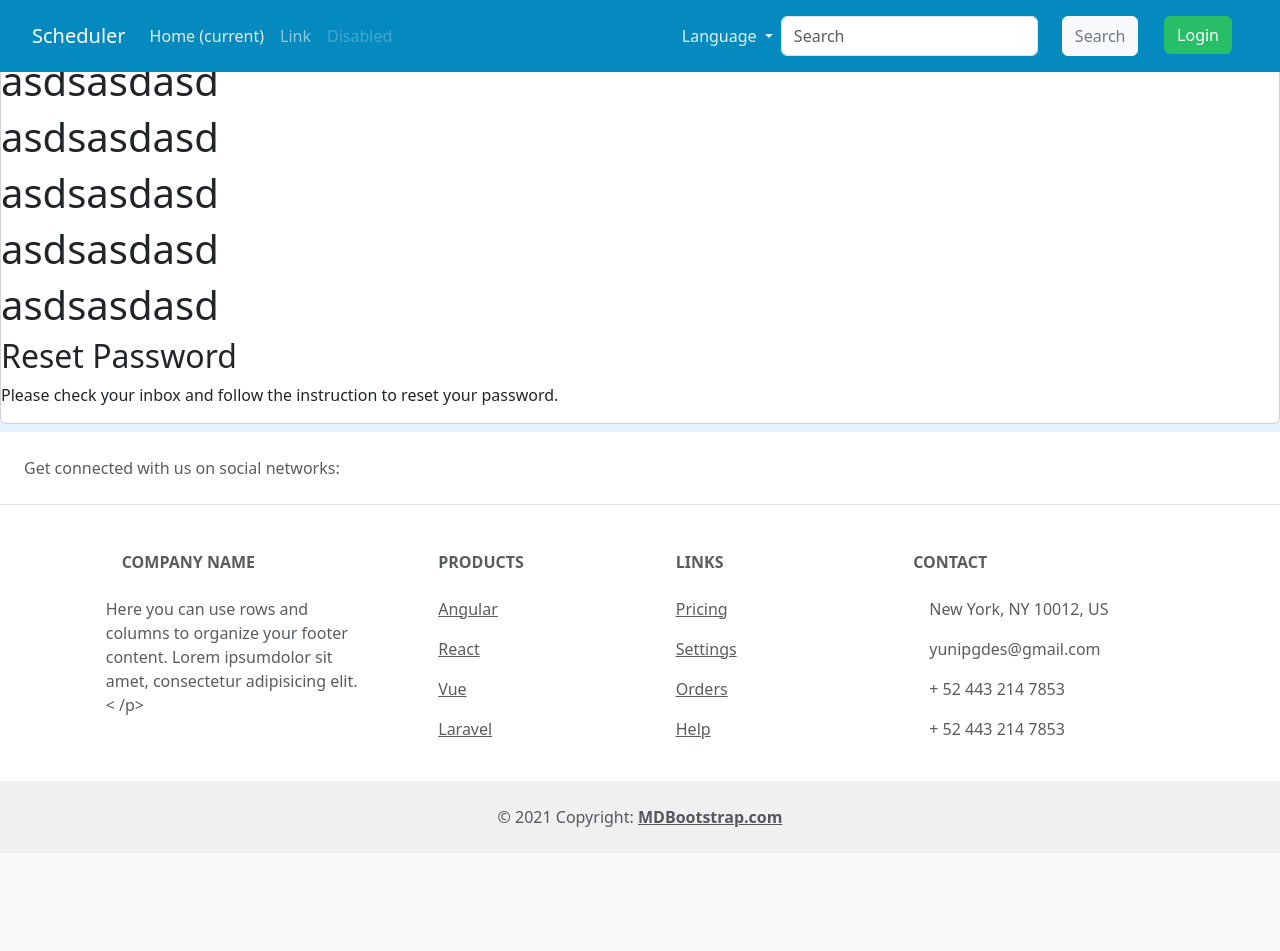
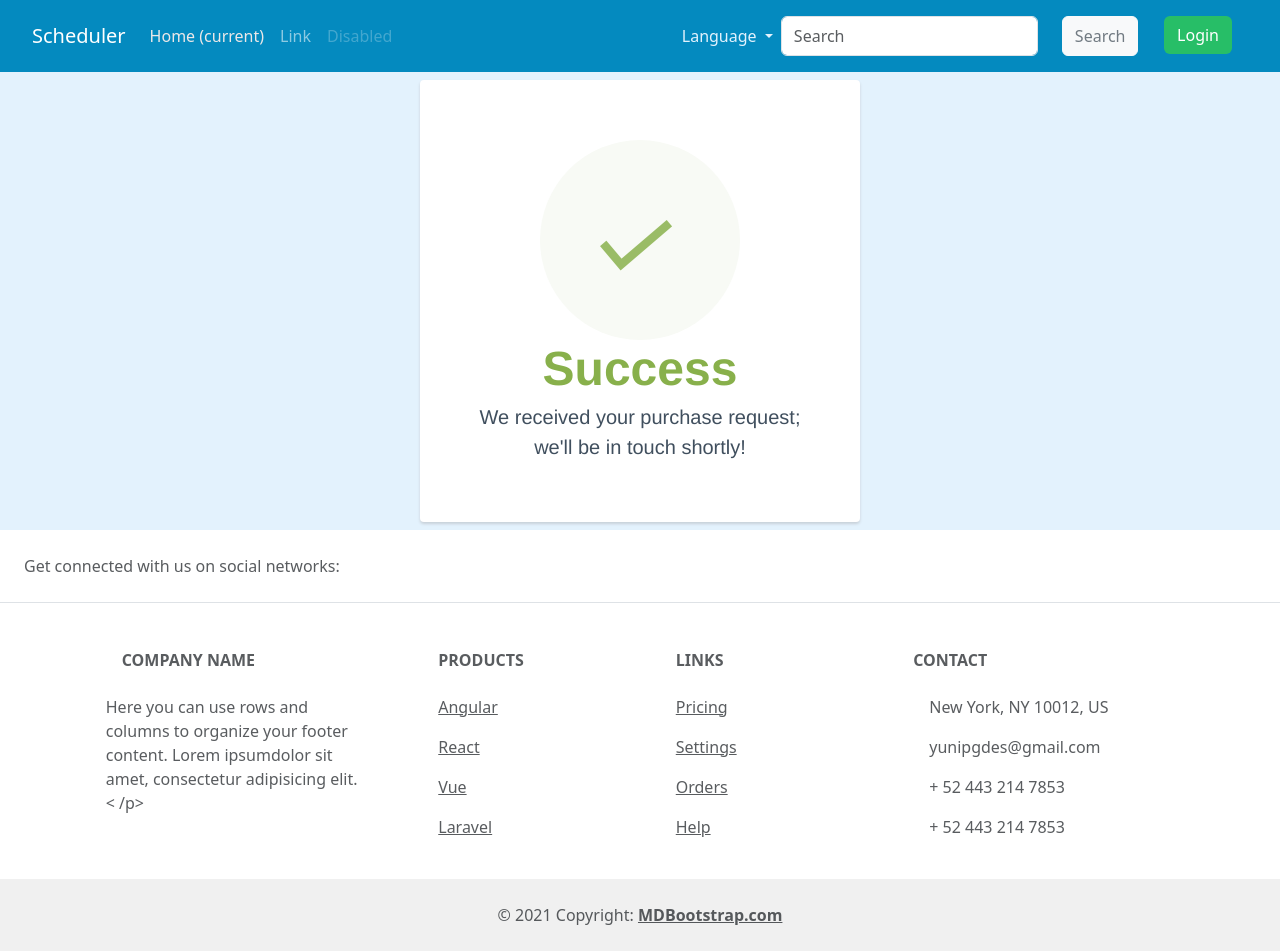
Before and after one commit to josejuniorpg/Sheduler, a Django app: page /accounts/password-reset/done/ in a window 1280 px wide. Before the commit the page ends 827 px from the top, so only its background shows below. Run offline with Django 4.2, Linux system fonts and the light colour scheme; some libraries are stand-ins or nearby versions.

Commit message:
Syiles for Password rest and dond

```diff
--- a/applications/users/forms.py
+++ b/applications/users/forms.py
@@ -77,7 +77,8 @@ class UserLoginForm(AuthenticationForm):
 
 class UserResetPasswordForm(PasswordResetForm):
     email = forms.EmailField(
+        label='',
         max_length=254,
-        widget=forms.EmailInput(attrs={"autocomplete": "email"}),
+        widget=forms.EmailInput(attrs={"autocomplete": "email", 'class': 'form-control', 'placeholder': 'Email'}),
     )
-    captcha = ReCaptchaField()
+    captcha = ReCaptchaField(label='')
--- a/static/css/users/styles.css
+++ b/static/css/users/styles.css
@@ -91,3 +91,42 @@ border-bottom-right-radius: .3rem;
     color: #ffffff;
     background: linear-gradient(to right, rgb(84, 177, 250), rgb(79, 175, 250), rgb(30, 155, 250), rgb(0, 107, 199));
 }
+
+/*Forgot Password  Done Template*/
+
+        ._h1-password-done {
+            color: #88B04B;
+            font-family: "Nunito Sans", "Helvetica Neue", sans-serif;
+            font-weight: 800;
+            font-size: 3rem;
+            margin-bottom: 0.3rem;
+        }
+
+        ._p-password-done {
+            color: #404F5E;
+            font-family: "Nunito Sans", "Helvetica Neue", sans-serif;
+            font-size: 20px;
+            margin: 0;
+        }
+
+        ._i-password-done {
+            color: #9ABC66;
+            font-size: 100px;
+            line-height: 200px;
+            margin-left: -15px;
+        }
+
+        ._password-done-card {
+            background: white;
+            padding: 60px;
+            border-radius: 4px;
+            box-shadow: 0 2px 3px #C8D0D8;
+            display: inline-block;
+            margin: 0 auto;
+            text-align: center;
+        }
+        ._password-done-container {
+            display: flex;
+            justify-content: center;
+            align-items: center;
+        }
--- a/templates/users/password_reset_done.html
+++ b/templates/users/password_reset_done.html
@@ -1,16 +1,27 @@
-{%extends 'base.html'%}
+<!-- head para PC -->
+{% extends "users/base_users.html" %}
+{% load  static %}
+{% load i18n %}
 
-{%block content%}
 
-<div class="center card">
-	<h1>asdsasdasd</h1>
-	<h1>asdsasdasd</h1>
-	<h1>asdsasdasd</h1>
-	<h1>asdsasdasd</h1>
-	<h1>asdsasdasd</h1>
-	<h1>asdsasdasd</h1>
-    <h2>Reset Password</h2>
-	<p>Please check your inbox and follow the instruction to reset your password.</p>
-</div>
+{% block title %}
+    {% trans "Email Send" %}
+{% endblock %}
 
-{%endblock content%}
+
+{% block description %}
+{% endblock %}
+
+{% block content %}
+    <main class="_main-home">
+            <div class="_password-done-container">
+                <div class="_password-done-card">
+                    <div style="border-radius:200px; height:200px; width:200px; background: #F8FAF5; margin:0 auto;">
+                        <i class="checkmark _i-password-done">✓</i>
+                    </div>
+                    <h1 class="_h1-password-done">Success</h1>
+                    <p class="_p-password-done">We received your purchase request;<br/> we'll be in touch shortly!</p>
+                </div>
+            </div>
+    </main>
+{% endblock content %}
```
Also changed, not shown: templates/users/password_reset.html (+38 -20 lines).
